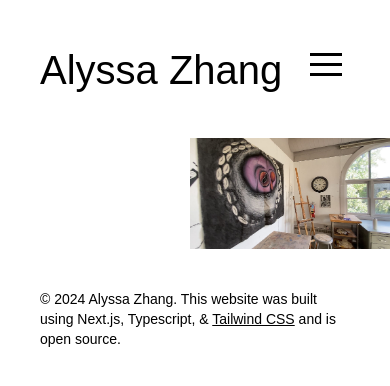
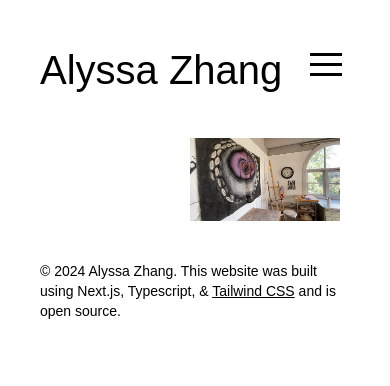
Before and after one commit to amzhang02/art-site, a Next.js app: page / in a window 390 px wide. Shown: the top 386 px of the page. Built offline with nearby package versions, Linux system fonts and the light colour scheme; a web font is replaced by a local one.

Commit message:
fixed mobile right margin

```diff
--- a/app/layout.tsx
+++ b/app/layout.tsx
@@ -63,7 +63,7 @@ export default function RootLayout({
         {!isOpen &&
           <div className='flex ml-10'>
             <Nav />
-            <div className='pt-[50px] pl-[150px]'>
+            <div className='pt-[50px] pl-[150px] pr-[50px]'>
               {children}
             </div>
           </div>
```
